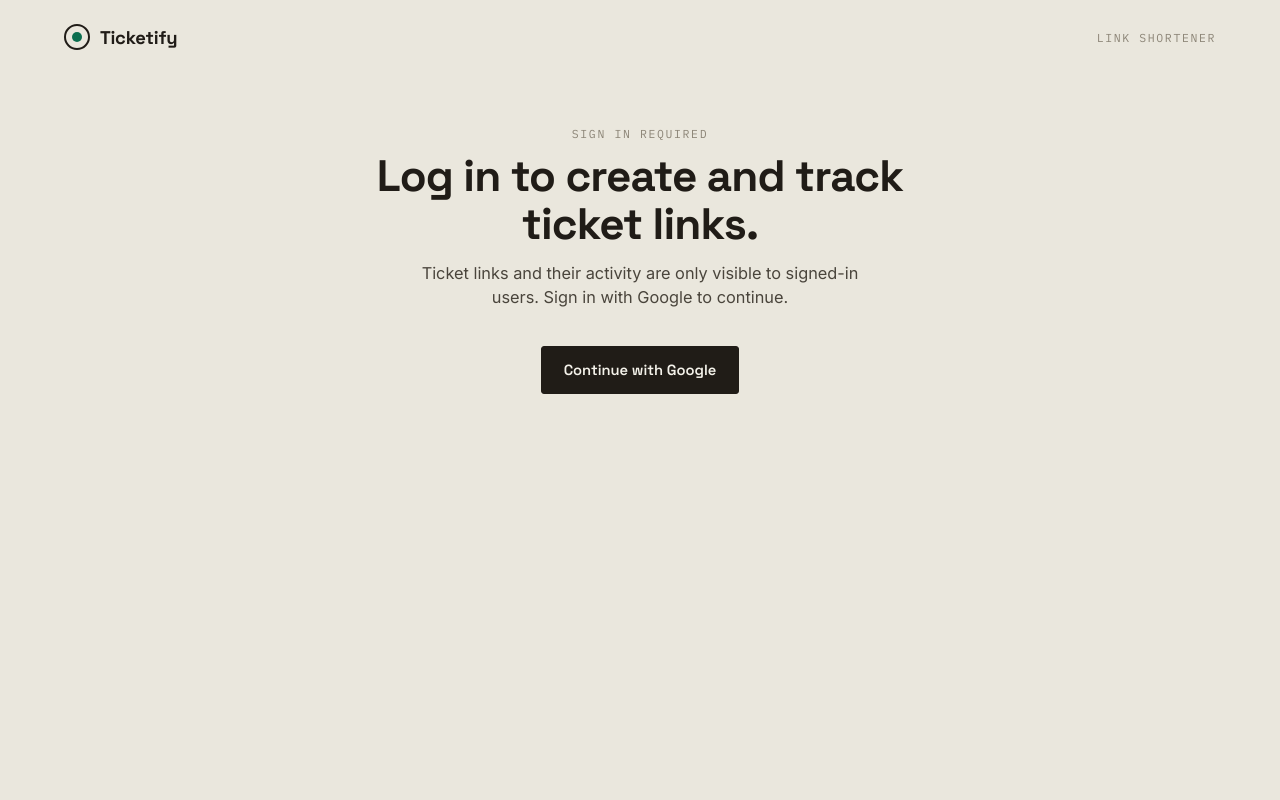
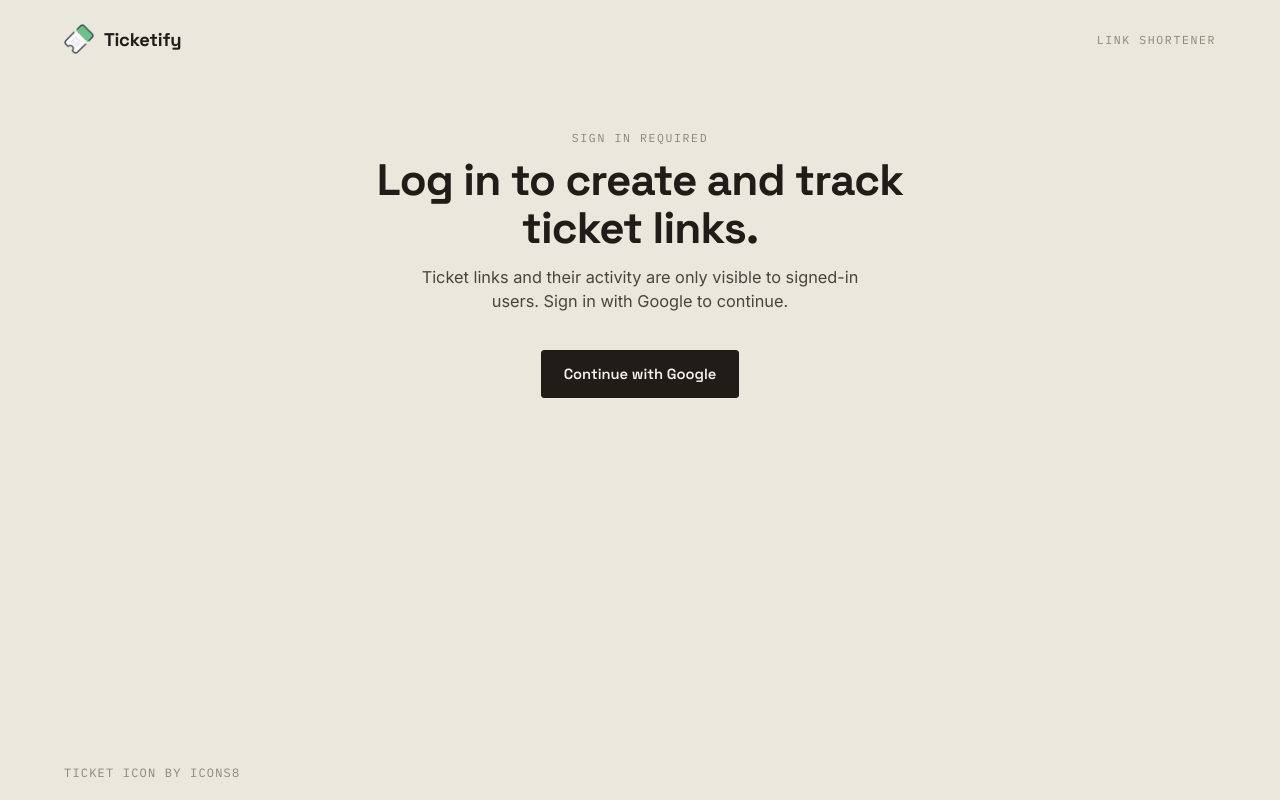
Before and after one commit to StephanosNikitis/url-shortener, a React (Vite) app in the folder client/: page /login in a window 1280 px wide. Built offline with nearby package versions, Linux system fonts and the light colour scheme; no server answers.

Commit message:
enhancement: Added brand mark and favicon

```diff
--- a/client/index.html
+++ b/client/index.html
@@ -3,6 +3,7 @@
   <head>
     <meta charset="UTF-8" />
     <meta name="viewport" content="width=device-width, initial-scale=1.0" />
+    <link rel="icon" type="image/png" href="/assets/icons8-ticket-96.png" />
     <title>Ticketify</title>
     <link rel="preconnect" href="https://fonts.googleapis.com" />
     <link rel="preconnect" href="https://fonts.gstatic.com" crossorigin />
--- a/client/src/App.jsx
+++ b/client/src/App.jsx
@@ -7,6 +7,7 @@ import ProtectedRoute from './components/ProtectedRoute.jsx';
 import AvatarMenu from './components/AvatarMenu.jsx';
 import { AuthProvider } from './context/AuthProvider.jsx';
 import { useAuth } from './hooks/useAuth.js';
+import ticketIcon from '../assets/ticket-icon.png';
 
 function Topbar() {
     const { user } = useAuth();
@@ -14,7 +15,7 @@ function Topbar() {
     return (
         <header className="topbar">
             <Link to="/" className="brand">
-                <span className="brand-mark" aria-hidden="true" />
+                <img src={ticketIcon} alt="" height={30} width={30} className="brand-mark" aria-hidden="true" />
                 Ticketify
             </Link>
 
@@ -75,6 +76,10 @@ export default function App() {
                         />
                     </Routes>
                 </main>
+
+                <footer className="footer">
+                    <a target="_blank" rel="noopener noreferrer" href="https://icons8.com/icon/81972/ticket">Ticket</a> icon by <a target="_blank" rel="noopener noreferrer" href="https://icons8.com">Icons8</a>
+                </footer>
             </div>
         </AuthProvider>
     );
--- a/client/src/index.css
+++ b/client/src/index.css
@@ -75,21 +75,13 @@ input:focus-visible {
   text-decoration: none;
 }
 
-.brand-mark {
-  width: 26px;
-  height: 26px;
-  border: 2px solid var(--ink);
-  border-radius: 50%;
-  position: relative;
-  flex-shrink: 0;
-}
-
-.brand-mark::after {
-  content: '';
-  position: absolute;
-  inset: 6px;
-  border-radius: 50%;
-  background: var(--stamp);
+.footer {
+  font-family: var(--mono);
+  font-size: 0.75rem;
+  letter-spacing: 0.1em;
+  text-transform: uppercase;
+  color: var(--muted);
+  padding: 20px clamp(16px, 5vw, 64px);
 }
 
 .topbar-right {
```
Also changed, not shown: client/assets/icons8-ticket-96.png (added), client/assets/ticket-icon.png (added).
